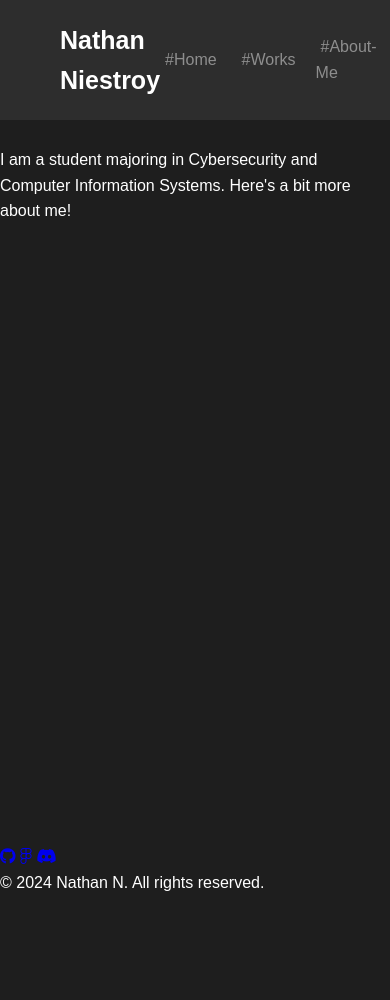
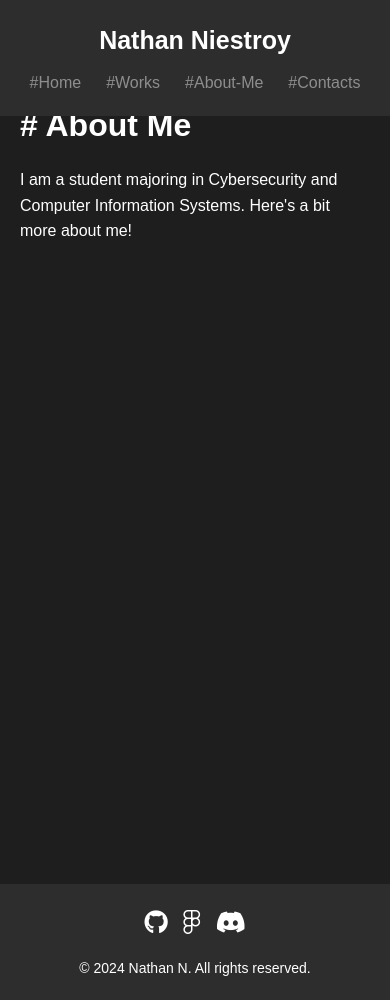
Before and after one commit to Nathan-Niestroy/CIS_255_Midterm_Project, a plain HTML site: page about-me.html in a window 390 px wide. Before the commit the page ends 895 px from the top, so only its background shows below. Drawn offline with Linux system fonts and the light colour scheme.

Commit message:
Commit #13
Implemented responsive design adjustments for various screen sizes (1200px, 768px, 480px). Also recommitted previous files and worked on fixing image display issues on GitHub Pages.

```diff
--- a/styles.css
+++ b/styles.css
@@ -69,6 +69,10 @@ nav {
     min-height: 100vh;
 }
 
+main {
+    padding: 20px 60px;
+}
+
 section {
     margin-bottom: 40px;
 }
@@ -95,6 +99,7 @@ section h2 {
     color: var(--accent-color);
 }
 
+/* Home Section */
 #home .home-content {
     display: flex;
     align-items: center;
@@ -130,6 +135,7 @@ section h2 {
     font-style: normal;
 }
 
+/* Projects Section */
 .projects-grid {
     display: grid;
     grid-template-columns: repeat(auto-fit, minmax(250px, 1fr));
@@ -172,6 +178,7 @@ section h2 {
     align-self: flex-start;
 }
 
+/* Skills Section */
 #skills {
     padding: 2rem 0;
 }
@@ -217,3 +224,84 @@ section h2 {
 .skill-category li:hover {
     color: var(--accent-color);
 }
+
+/* About Me Section */
+.about-content {
+    margin-bottom: 20px;
+}
+
+/* Footer */
+footer {
+    background-color: var(--nav-color);
+    padding: 20px 60px;
+    text-align: center;
+    margin-top: 40px;
+}
+
+.social-icons {
+    display: flex;
+    justify-content: center;
+    gap: 15px;
+    margin-bottom: 15px;
+}
+
+.social-icons a {
+    color: var(--text-color);
+    font-size: 24px;
+    transition: color 0.3s ease;
+}
+
+.social-icons a:hover {
+    color: var(--accent-color);
+}
+
+footer p {
+    color: var(--text-color);
+    font-size: 14px;
+}
+
+/* Responsive Design */
+@media (max-width: 1200px) {
+    .skills-grid {
+        grid-template-columns: repeat(3, 1fr);
+    }
+}
+
+@media (max-width: 768px) {
+    header {
+        flex-direction: column;
+        padding: 20px;
+    }
+
+    header h1 {
+        margin-bottom: 10px;
+    }
+
+    nav {
+        justify-content: center;
+    }
+
+    main {
+        padding: 20px;
+    }
+
+    #home .home-content {
+        flex-direction: column;
+    }
+
+    #home .home-image img {
+        margin-right: 0;
+    }
+
+    .projects-grid,
+    .skills-grid {
+        grid-template-columns: repeat(2, 1fr);
+    }
+}
+
+@media (max-width: 480px) {
+    .projects-grid,
+    .skills-grid {
+        grid-template-columns: 1fr;
+    }
+}
```
Also changed, not shown: index.html (+11 -11 lines).
